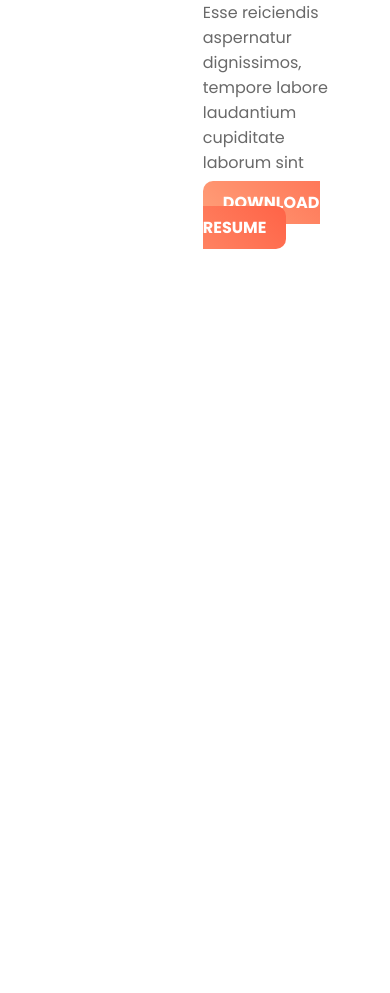
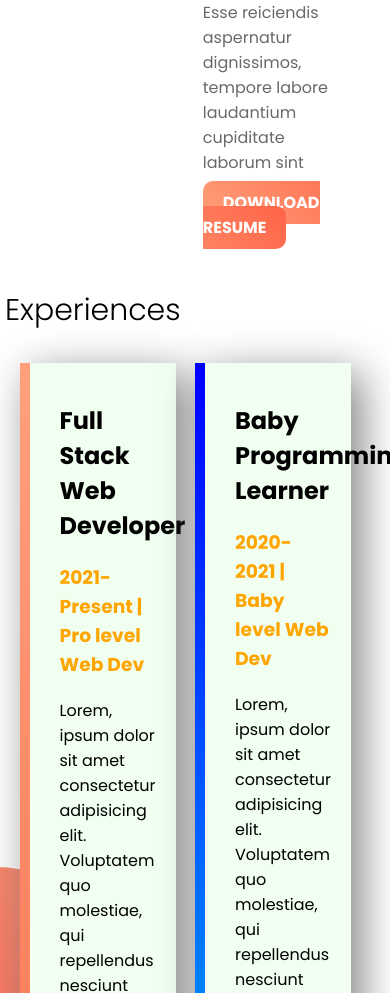
Before and after one commit to Rahat47/web_portfolio, a plain HTML site: page index.html in a window 390 px wide. Shown: the part 1611-2604 px from the top of the page. Before the commit the page ends 1899 px from the top, so only its background shows below. Drawn offline with Linux system fonts and the light colour scheme.

Commit message:
final project without responsive

```diff
--- a/assets/styles/style.css
+++ b/assets/styles/style.css
@@ -64,7 +64,57 @@ img {
     order: -1;
 }
 
-
 .dream__title {
     font-size: 40px;
 }
+
+.w-50 {
+    width: 40%;
+    margin-left: 5%;
+    padding-right: 2%;
+}
+
+.experience__content {
+    display: flex;
+}
+
+.experience__sub {
+    color: orange;
+}
+
+.experience__box{
+    padding: 20px;
+    padding-left: 30px;
+    box-shadow: 10px 10px 40px gray;
+    margin-bottom: 50px;
+    background-color: honeydew;
+}
+.experience__section-title{
+    font-size: 30px;
+    margin-left: 5px;
+    font-weight: 300;
+}
+
+.experience{
+    background-image: url("/assets/img/exp-bg.png");
+    background-repeat: no-repeat;
+    background-position: left;
+}
+
+#full-stack {
+    border-left: 10px solid;
+    border-image: linear-gradient(180deg ,lightSalmon, tomato);
+    border-image-slice: 1;
+}
+
+#baby-stack {
+    border-left: 10px solid;
+    border-image: linear-gradient(180deg ,blue, cyan);
+    border-image-slice: 1;
+}
+
+footer {
+    text-align: center;
+    color: dimgray;
+    font-size: 0.8rem;
+}
--- a/index.html
+++ b/index.html
@@ -43,8 +43,25 @@
     </section>
 
     <section class="experience">
+        <h3 class="experience__section-title">Experiences</h3>
+        <div class="experience__content">
+            <div class=" experience__box w-50" id="full-stack">
+                <h2 class="experience__title">Full Stack Web Developer</h2>
+                <h3 class="experience__sub">2021-Present | Pro level Web Dev</h3>
+                <p class="experience__description">Lorem, ipsum dolor sit amet consectetur adipisicing elit. Voluptatem quo molestiae, qui repellendus nesciunt odio neque quod eveniet dolorem minus. Nobis, officiis! Nulla cumque, delectus, deserunt debitis, nesciunt quas et sint laudantium dolore voluptates iste consequuntur recusandae voluptate minus dolorem.</p>
+            </div>
+            <div class=" experience__box w-50" id="baby-stack">
+                <h2 class="experience__title">Baby Programming Learner</h2>
+                <h3 class="experience__sub">2020-2021 | Baby level Web Dev</h3>
+                <p class="experience__description">Lorem, ipsum dolor sit amet consectetur adipisicing elit. Voluptatem quo molestiae, qui repellendus nesciunt odio neque quod eveniet dolorem minus. Nobis, officiis! Nulla cumque, delectus, deserunt debitis, nesciunt quas et sint laudantium dolore voluptates iste consequuntur recusandae voluptate minus dolorem.</p>
+            </div>
+        </div>
 
     </section>
 
+    <footer>
+        <p>&copy; Rahat | 2021 | All right reserved</p>
+    </footer>
+
 </body>
 </html>
```
